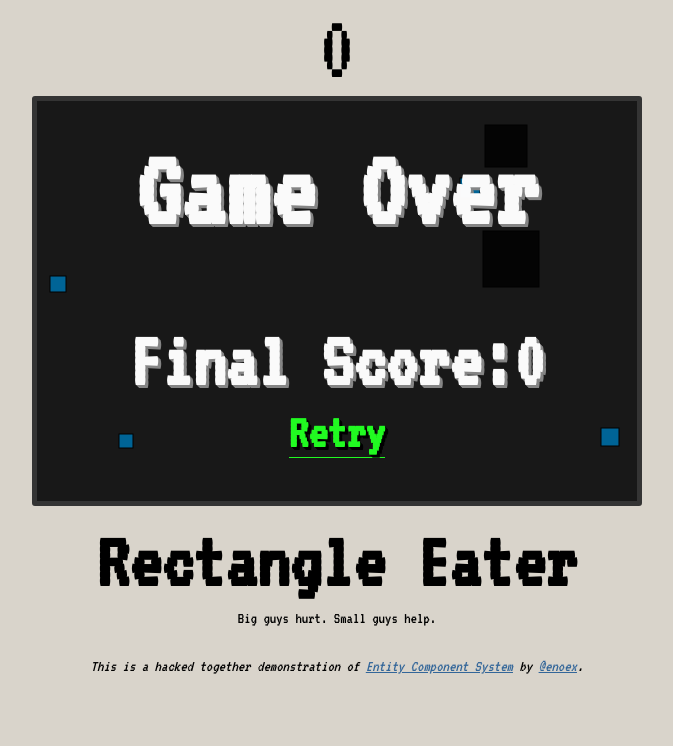
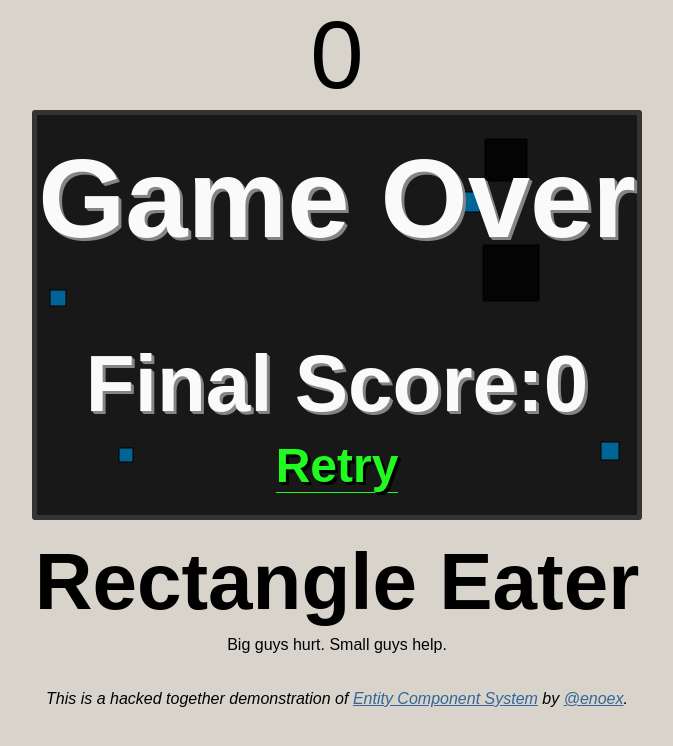
Before and after one commit to sloothes/ecs-demo, a plain HTML site: page index.html in a window 1280 px wide. Shown: the whole page, without its empty margins (303-976 px from the left). Drawn offline with Linux system fonts and the light colour scheme.

Commit message:
Update index.html

```diff
--- a/index.html
+++ b/index.html
@@ -7,14 +7,14 @@
 		<meta charset="utf-8">
 		<meta name="generator" content="Three.js Editor">
 		<meta name="viewport" content="width=device-width, user-scalable=no, minimum-scale=1.0, maximum-scale=1.0">
-		<link rel="stylesheet" href="http://fonts.googleapis.com/css?family=VT323">
+		<!-- link rel="stylesheet" href="http://fonts.googleapis.com/css?family=VT323" -->
 
 		<style>
 
 			body, html {
 				background: RGBA(151, 135, 110, 0.2);
 				bottom: 0;
-				font-family: 'VT323', monospace;
+				font-family: "Arial", san-serif;
 				left: 0;
 				margin: 0;
 				padding: 0;
@@ -147,7 +147,7 @@
 		</div>
 
 		<script src="/ecs-demo/js/hammer.js"></script>
-		<!-- script src="/ecs-demo/js/ces-browser.js"></script -->
+	<!-- script src="/ecs-demo/js/ces-browser.js"></script -->
 
 		<script>
 
@@ -473,8 +473,8 @@
 				return { x: evt.clientX - rect.left, y: evt.clientY - rect.top };
 			}
 
-			ECS.$canvas.addEventListener('mousemove', function(evt) {
-				// update the mouse position when moved
+			ECS.$canvas.addEventListener("mousemove", function(evt) {
+			// update the mouse position when moved.
 				mousePosition = getMousePosition(evt);
 			}, false);
 
@@ -482,20 +482,21 @@
 		// Setup the system.
 
 			ECS.systems.userInput = function systemUserInput ( entities ) {
-				// Here, we've implemented systems as functions which take in an array of
-				// entities. An optimization would be to have some layer which only
-				// feeds in relevant entities to the system, but for demo purposes we'll
-				// assume all entities are passed in and iterate over them.
+			// Here, we've implemented systems as functions which take in an array of
+			// entities. An optimization would be to have some layer which only
+			// feeds in relevant entities to the system, but for demo purposes we'll
+			// assume all entities are passed in and iterate over them.
+
 				var curEntity;
 
-				// iterate over all entities
-				for( var entityId in entities ){
+			// iterate over all entities.
+				for ( var entityId in entities ){
 					curEntity = entities[entityId];
 
-					// Only run logic if entity has relevant components
-					if( curEntity.components.playerControlled ){
-						// We can change component data based on input, which cause other
-						// systems (e.g., rendering) to be affected
+				// Only run logic if entity has relevant components.
+					if ( curEntity.components.playerControlled ){
+					// We can change component data based on input,
+					// which cause other systems (e.g., rendering) to be affected
 						curEntity.components.position.x = mousePosition.x;
 						curEntity.components.position.y = mousePosition.y;
 					}
```
